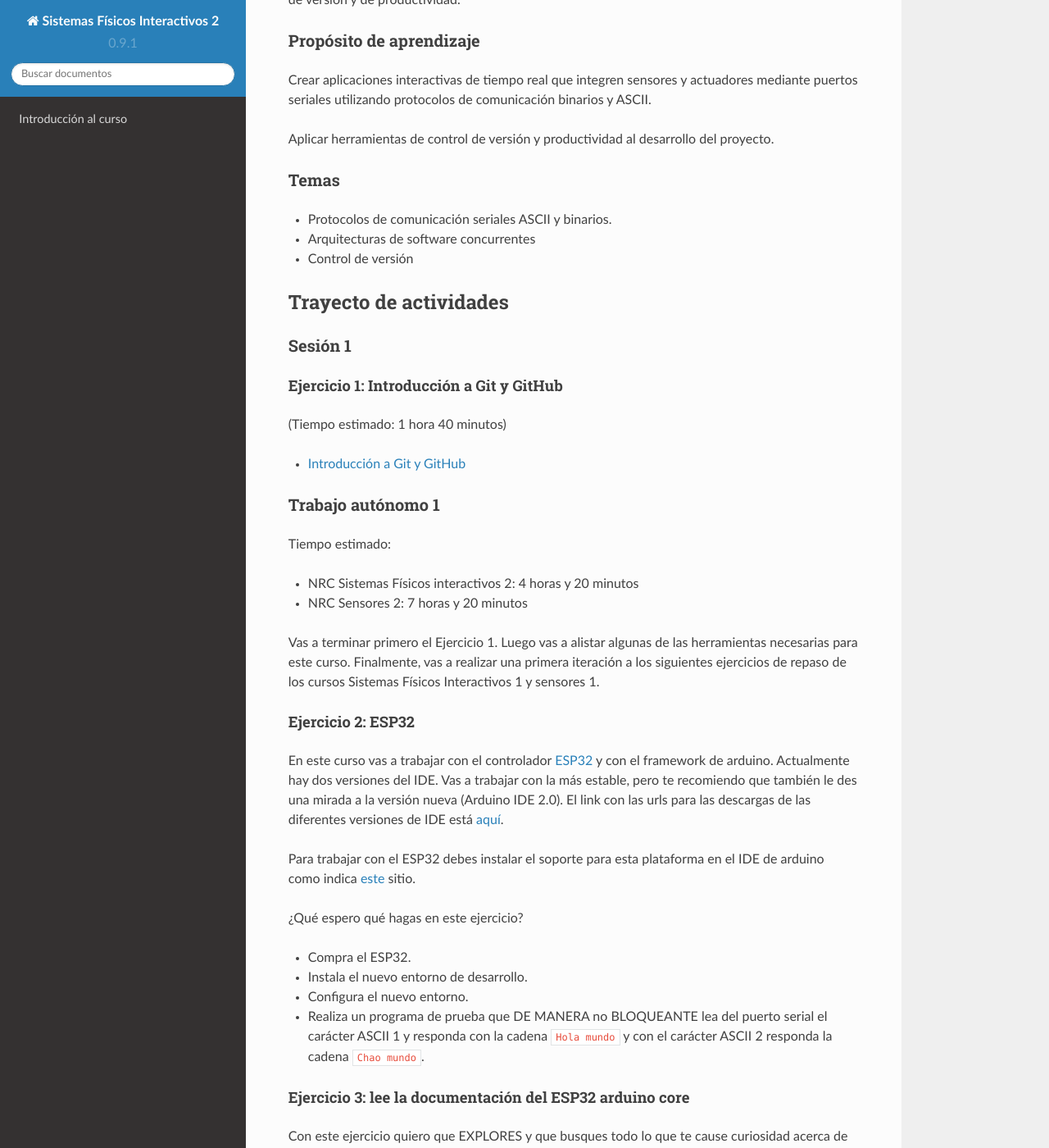
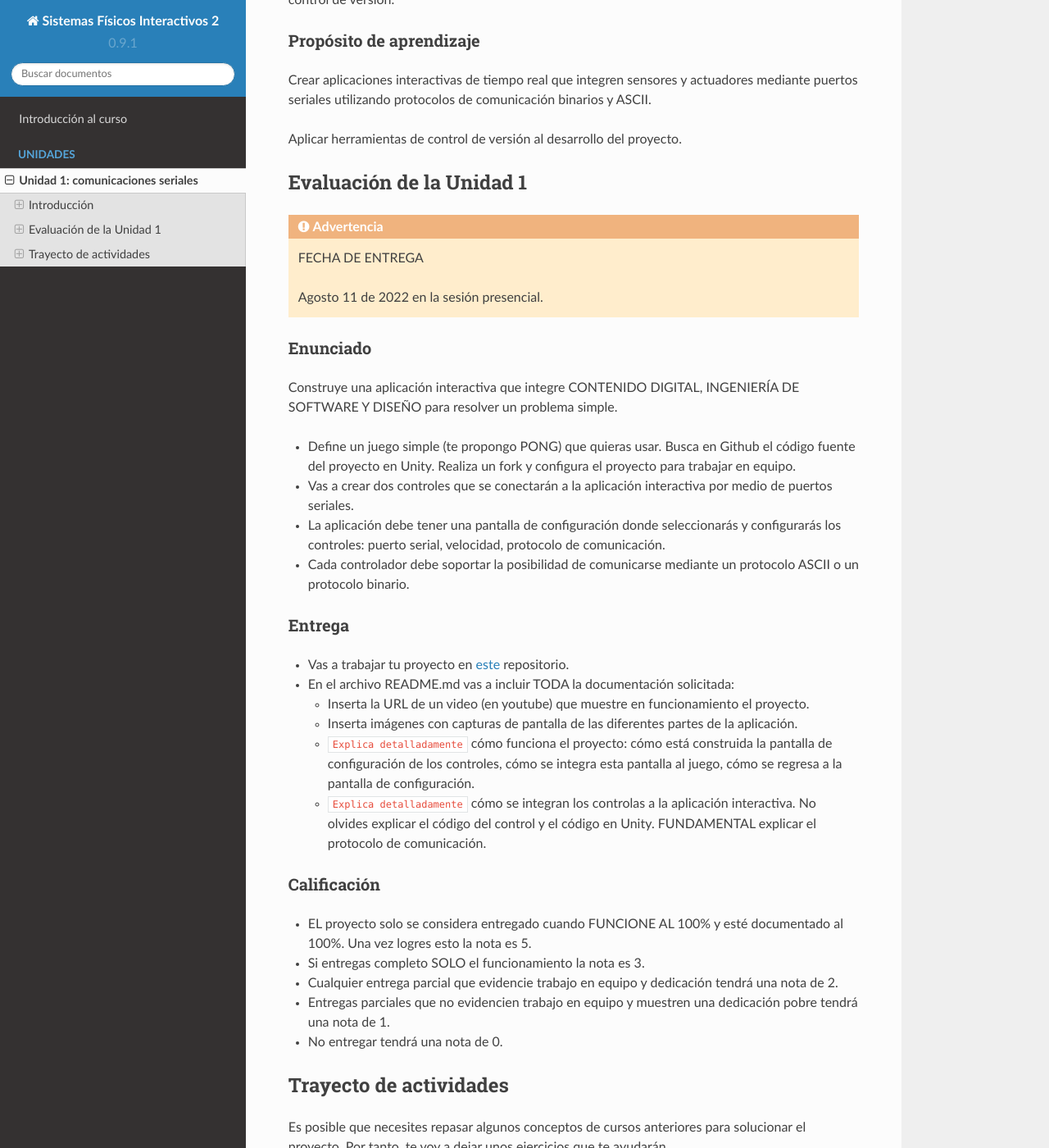
Before and after one commit to juanferfranco/SistemasFisicosInteractivos2, a Sphinx documentation site: the page built from docs/_unidad1/unidad1.rst, in a window 1280 px wide and 1400 px high, scrolled down 396 px. Shown: the whole window at 82% size. Built offline with Sphinx 7.4.7 and the Read the Docs theme 2.0.0, drawn with Linux system fonts in a browser that asks for light colours; pages that are not in the unit, such as notebooks, are missing from menus; some of the changed text lies outside the part shown.

Commit message:
unit 1 to review

```diff
--- a/docs/_intro/intro.rst
+++ b/docs/_intro/intro.rst
@@ -4,8 +4,20 @@ INTRODUCCIÓN AL CURSO
 Descripción del curso
 ----------------------
 
-El objeto de este curso es aprender a integrar redes de sensores, actuadores y sistemas de cómputo
-para la construcción de aplicaciones interactivas.
+El objeto de este curso es aprender a integrar sistemas de cómputo distribuidos para la construcción de
+aplicaciones interactivas.
+
+¿Por ejemplo?
+
+* `Interactive <https://momentfactory.com/reel/interactive-demo>`__ Momento Factory
+* `Lumia <https://momentfactory.com/reel/lumina-night-walks-demo>`__ de Moment Factory
+
+Entretenimiento digital tiene 5 tipos de cursos: contenidos digitales, diseño, ingeniería de software,
+materialización y gestión e innovación TIC. Este curso es del tipo materialización.
+
+¿Cómo encaja este curso en el diseño de Ingeniería en diseño de entretenimiento digital?
+
+Te lo cuento en el tablero.
 
 Propósito del curso
 ---------------------
@@ -27,11 +39,13 @@ de sistemas intermediados por el entretenimiento digital.
 
 NIVEL: autónomo.
 
+¿Qué significa el nivel autónomo? ¿Eso quiere decir que hay más niveles?
+
 Carta descriptiva
 -------------------
 
-En `este <https://drive.google.com/file/d/1rRzPxSS62u-0AlrML0ZpUeFVswV78DD2/view?usp=sharing>`__ enlace puedes
-revisar la carta descriptiva del curso.
+En `este <https://drive.google.com/file/d/1rRzPxSS62u-0AlrML0ZpUeFVswV78DD2/view?usp=sharing>`__ enlace
+puedes revisar la carta descriptiva del curso.
 
 Estructura y metodología del curso
 -----------------------------------
@@ -44,40 +58,39 @@ Estructura y metodología del curso
 Cronograma
 -----------
 
-#. Unidad 1: semanas 1 a 4
-#. Unidad 2: semanas 5 a 8.
-#. Unidad 3: semanas 9 a 12.
-#. Unidad 4: semanas 13 a 16.
+#. Unidad 1: semanas 1 a 6.
+#. Unidad 2: semanas 7 a 9.
+#. Unidad 3: semanas 10 a 13.
+#. Unidad 4: semanas 14 a 16.
 
 Evaluación
 -----------
 
-* Evaluación 1: 25%. semana 4.
-* Evaluación 2: 25%. semana 8.
-* Evaluación 3: 25%. semana 12.
+* Evaluación 1: 25%. semana 6.
+* Evaluación 2: 25%. semana 9.
+* Evaluación 3: 25%. semana 13.
 * Evaluación 4: 25%. semana 16.
 
 Dedicación
 ----------
 
-.. warning:: ESTE CURSO TIENE UN COMPONENTE DE TRABAJO AUTÓNOMO
+.. warning:: ESTE CURSO TIENE UN COMPONENTE DE TRABAJO AUTÓNOMO...
 
     MUY ALTO!!!!!!!!!!!!!!!!!
 
 Este curso en 2022-20 se ofrecerá en modalidad proyecto. Semanalmente tendremos encuentros
-presenciales para resolver dudas y para realizar asesorías.
+presenciales ``para resolver dudas, para realizar asesorías y para realizar el seguimiento
+de los proyectos``.
 
 * Las asesorías presenciales serán de 1 hora 40 minutos.
 * El trabajo autónomo del curso será de 4 horas y 20 minutos.
 
-
 Actividades de cada unidad
 ----------------------------
 
-Cada unidad está compuesta por lecturas, ejercicios y un proyecto. Cada semana nos reuniremos
+Cada unidad está compuesta por lecturas, ejercicios y ``un PROYECTO``. Cada semana nos reuniremos
 para resolver las dudas y aclarar conceptos correspondientes al trabajo de esa semana y la semana
 anterior. El resto del tiempo debes organizar tu agenda para emplear las horas de trabajo autónomas.
-
 
 Evidencias de evaluación
 -------------------------
--- a/docs/_unidad1/unidad1.rst
+++ b/docs/_unidad1/unidad1.rst
@@ -4,16 +4,15 @@ Unidad 1. Comunicaciones seriales
 Introducción
 --------------
 
-En esta primera unidad vamos a repasar algunos aspectos
-importantes de cursos anteriores que necesitarás de nuevo en este curso.
-En especial:
+En esta primera unidad vamos a repasar algunos aspectos importantes de cursos anteriores.
+Entre los aspectos a revisar están:
 
 * Comunicaciones seriales mediante protocolos ASCII y binarios
 * Técnicas de programación concurrente y programación orientada
   a objetos.
 
-Adicionalmente, en esta unidad vamos a introducir herramientas
-de trabajo en equipo bajo control de versión y de productividad.
+Adicionalmente, en esta unidad vamos a repasar el uso de herramientas
+de trabajo en equipo bajo control de versión.
 
 Propósito de aprendizaje
 ***************************
@@ -22,53 +21,87 @@ Crear aplicaciones interactivas de tiempo real que integren
 sensores y actuadores mediante puertos seriales utilizando protocolos
 de comunicación binarios y ASCII.
 
-Aplicar herramientas de control de versión y productividad al
-desarrollo del proyecto.
+Aplicar herramientas de control de versión al desarrollo del proyecto.
 
-Temas
-********
 
-* Protocolos de comunicación seriales ASCII y binarios.
-* Arquitecturas de software concurrentes
-* Control de versión
+Evaluación de la Unidad 1
+----------------------------
+
+.. warning:: FECHA DE ENTREGA
+
+    Agosto 11 de 2022 en la sesión presencial.
+
+
+Enunciado
+************
+
+Construye una aplicación interactiva que integre CONTENIDO DIGITAL, INGENIERÍA DE SOFTWARE Y
+DISEÑO para resolver un problema simple.
+
+
+* Define un juego simple (te propongo PONG) que quieras usar. Busca en Github el código fuente del proyecto
+  en Unity. Realiza un fork y configura el proyecto para trabajar en equipo.
+* Vas a crear dos controles que se conectarán a la aplicación interactiva por medio
+  de puertos seriales.
+* La aplicación debe tener una pantalla de configuración donde seleccionarás y configurarás
+  los controles: puerto serial, velocidad, protocolo de comunicación.
+* Cada controlador debe soportar la posibilidad de comunicarse mediante un protocolo ASCII
+  o un protocolo binario.
+
+Entrega
+*********
+
+* Vas a trabajar tu proyecto en `este <https://classroom.github.com/a/ZXy_lP5X>`__ repositorio.
+* En el archivo README.md vas a incluir TODA la documentación solicitada:
+
+  * Inserta la URL de un video (en youtube) que muestre en funcionamiento el proyecto.
+  * Inserta imágenes con capturas de pantalla de las diferentes partes de la aplicación.
+  * ``Explica detalladamente`` cómo funciona el proyecto: cómo está construida la pantalla de
+    configuración de los controles, cómo se integra esta pantalla al juego, cómo se regresa
+    a la pantalla de configuración.
+  * ``Explica detalladamente`` cómo se integran los controlas a la aplicación interactiva. No
+    olvides explicar el código del control y el código en Unity. FUNDAMENTAL explicar el
+    protocolo de comunicación.
+
+Calificación
+**************
+
+* EL proyecto solo se considera entregado cuando FUNCIONE AL 100% y esté documentado al
+  100%. Una vez logres esto la nota es 5.
+* Si entregas completo SOLO el funcionamiento la nota es 3.
+* Cualquier entrega parcial que evidencie trabajo en equipo y dedicación tendrá una nota de 2.
+* Entregas parciales que no evidencien trabajo en equipo y muestren una dedicación pobre
+  tendrá una nota de 1.
+* No entregar tendrá una nota de 0.
+
 
 Trayecto de actividades
-------------------------
+--------------------------
 
-Sesión 1
-***********
+Es posible que necesites repasar algunos conceptos de cursos anteriores para solucionar el
+proyecto. Por tanto, te voy a dejar unos ejercicios que te ayudarán.
 
-Ejercicio 1: Introducción a Git y GitHub
-^^^^^^^^^^^^^^^^^^^^^^^^^^^^^^^^^^^^^^^^^^^^^^
+Ejercicio 1: Git y GitHub
+******************************
 
-(Tiempo estimado: 1 hora 40 minutos)
+* Vas a ver el siguiente `playlist <https://www.youtube.com/watch?v=NB1womcQm7g&list=PLNoRsahkiuzWzJ18HSWT8ArYsi1gxFExm>`__
+* Luego de verlo, vas a repetir el playlist, pero esta vez vas a reproducir los ejercicios
+  que están allí con un compañero, al menos.
+* Repite los procesos anteriores PERO ESTA VEZ DE MEMORIA.
 
-.. toctree::
-    :maxdepth: 1
+.. warning:: REVISIÓN LA PRÓXIMA SEMANA DE ESTE TRABAJO.
 
-    Introducción a Git y GitHub <./introGit>
-
-Trabajo autónomo 1
-*********************
-Tiempo estimado:
-
-* NRC Sistemas Físicos interactivos 2: 4 horas y 20 minutos
-* NRC Sensores 2: 7 horas y 20 minutos
+    Muestra al profesor el resultado de este ejercicio.
 
 
-Vas a terminar primero el Ejercicio 1. Luego vas a alistar algunas
-de las herramientas necesarias para este curso. Finalmente, vas a realizar
-una primera iteración a los siguientes ejercicios de repaso de los cursos Sistemas
-Físicos Interactivos 1 y sensores 1.
+Ejercicio 2: ESP32
+******************************
 
-Ejercicio 2: ESP32
-^^^^^^^^^^^^^^^^^^^^^
-
-En este curso vas a trabajar con el controlador `ESP32 <https://www.didacticaselectronicas.com/index.php/comunicaciones/bluetooth/tarjeta-de-desarrollo-esp32-wroom-32d-tarjetas-modulos-de-desarrollo-con-de-wifi-y-bluetooth-esp32u-con-conector-u-fl-tarjeta-comunicaci%C3%B3n-wi-fi-bluetooth-esp32u-iot-esp32-nodemcu-d0wd-detail>`__
-y con el framework de arduino. Actualmente hay dos versiones del IDE. Vas a trabajar con la más estable,
-pero te recomiendo que también le des una mirada a la versión nueva (Arduino IDE 2.0). El link con las
-urls para las descargas de las diferentes versiones de IDE está
-`aquí <https://www.arduino.cc/en/software>`__.
+En este curso vas a trabajar con el controlador `ESP32 <https://www.didacticaselectronicas.com/index.php/sistemas-de-desarrollo/espressif-systems/esp32/tarjeta-de-desarrollo-esp32-wrover-b-tarjetas-modulos-de-desarrollo-de-con-wifi-y-bluetooth-esp32u-comunicaci%C3%B3n-wi-fi-bluetooth-esp32u-iot-esp32-nodemcu-wrover-devkit-detail>`__
+y con el framework de arduino. Actualmente hay dos versiones del IDE. Vas a trabajar con la más estable, es decir,
+la 1.8.19. El link con las urls para las descargas de las diferentes versiones de IDE está
+`aquí <https://www.arduino.cc/en/software>`__. Te recomiendo que descargues la versión .zip y una vez
+descomprimas el archivo, antes de abrir el IDE de arduino, crea la carpeta ``portable``.
 
 Para trabajar con el ESP32 debes instalar el soporte para esta plataforma en el IDE de
 arduino como indica `este <https://docs.espressif.com/projects/arduino-esp32/en/latest/installing.html>`__
@@ -84,7 +117,8 @@ sitio.
   la cadena ``Chao mundo``.
 
 Ejercicio 3: lee la documentación del ESP32 arduino core
-^^^^^^^^^^^^^^^^^^^^^^^^^^^^^^^^^^^^^^^^^^^^^^^^^^^^^^^^^^
+**********************************************************
+
 
 Con este ejercicio quiero que EXPLORES y que busques todo lo que te cause
 curiosidad acerca de la documentación oficial del PORT de arduino para el ESP32.
@@ -92,7 +126,7 @@ El repositorio oficial es `este <https://github.com/espressif/arduino-esp32>`__.
 La página oficial con la documentación es `esta <https://docs.espressif.com/projects/arduino-esp32/en/latest/index.html>`__.
 
 Ejercicio 4: protocolos ASCII
-^^^^^^^^^^^^^^^^^^^^^^^^^^^^^^
+******************************
 
 Vamos a recordar cómo integrar un sensor a Unity mediante el uso
 de protocolos ASCII. ¿Recuerdas Ardity?
@@ -659,7 +693,7 @@ timeout de lectura.
 
 
 Ejercicio 5: protocolos binarios
-^^^^^^^^^^^^^^^^^^^^^^^^^^^^^^^^^^^^
+************************************
 
 Ahora vas a repasar el uso de protocolos binarios para integrar la información
 de un sensor que usa este protocolo a una aplicación en Unity. Se trata de un
@@ -685,65 +719,8 @@ El código de Unity está `aquí <https://github.com/juanferfranco/sensores2/tre
 
 La escena donde está la implementación se llama DemoScene_RFIDProtocol.
 
-Sesión 2
-***********
-
-Ejercicio 6: revisión de conceptos básicos
-^^^^^^^^^^^^^^^^^^^^^^^^^^^^^^^^^^^^^^^^^^^^^^
-(Tiempo estimado: 1 hora 40 minutos)
-
-En esta sesión vamos a revisar juntos algunos conceptos básicos de manejo del puerto
-de comunicaciones seriales, las comunicaciones en binario y en ASCII.
-
-Trabajo autónomo 2
-*********************
-Tiempo estimado:
-
-* NRC Sistemas Físicos interactivos 2: 4 horas y 20 minutos
-* NRC Sensores 2: 7 horas y 20 minutos
-
-Vas a revisar de nuevo los ejercicios 2 al 5. La idea es que puedas terminar de analizar detenidamente
-y si ya lo has hecho te propongo que hagas una nueva iteración.
-
-Sesión 3
-***********
-
-Vamos a recorrer entre todos el material de la unidad resolviendo dudas.
-
-Trabajo autónomo 3
-*********************
-Tiempo estimado:
-
-* NRC Sistemas Físicos interactivos 2: 4 horas y 20 minutos
-* NRC Sensores 2: 7 horas y 20 minutos
-
-Realiza un programa que funcione usando dos dispositivos seriales. Los dispositivos
-tendrán el Demo de Ardity que analizamos en clase.
-
-Sesión 4
-***********
-
-Continuaremos revisando juntos los ejercicios 2 al 5.
-
-
-Trabajo autónomo 4
-*********************
-Tiempo estimado:
-
-* NRC Sistemas Físicos interactivos 2: 4 horas y 20 minutos
-* NRC Sensores 2: 7 horas y 20 minutos
-
-* Termina por favor los ejercicios 2 al 5 y prepárate para la evaluación la próxima semana.
-* Con lo repasado hasta ahora y entiendo mejor cómo funciona Ardity. Vas a crear un proyecto
-  en Unity, pero esta vez no vas a incluir Ardity. Lo que harás es tomar solo las clases de
-  Ardity que necesites para el proyecto. La idea con este ejercicio es que te asegures
-  que si comprendes cuáles son las partes de Ardity que tu proyecto usa.
-
-Sesión 5
-***********
-
-Ejercicio 7: Caso de estudio
-^^^^^^^^^^^^^^^^^^^^^^^^^^^^^^^^^^^^^
+Ejercicio 6: Caso de estudio
+******************************
 
 En este ejercicio te propongo que revises la solución al siguiente problema:
 
@@ -788,82 +765,5 @@ Para descargar la solución sigue los siguientes pasos:
   SerialController1AsciiProtocol y SerialController2BinaryProtocol. Ambos directorios los
   encontraras en el directorio del recién clonado repositorio.
 * Estudia con detenimiento los protocolos de comunicación y experimenta antes con ellos usando
-  la aplicación ScriptCommunicator.
+  la aplicación ``ScriptCommunicator``.
 * Adiciona el proyecto clonado a Unity y ábrelo. Luego analiza con detenimiento cada detalle.
-
-Trabajo autónomo 5
-*********************
-Tiempo estimado:
-
-* NRC Sistemas Físicos interactivos 2: 4 horas y 20 minutos
-* NRC Sensores 2: 7 horas y 20 minutos
-
-Vas a utilizar el trabajo autónomo de esta semana para terminar de aclarar tus dudas
-con respecto al ejercicio 7 y para realizar la evaluación de la Unidad.
-
-Sesión 6
-***********
-
-Continuar trabajando en la evaluación y realizar la entrega en la sesión
-en caso de terminarla.
-
-Trabajo autónomo 6
-*********************
-Tiempo estimado:
-
-* NRC Sistemas Físicos interactivos 2: 4 horas y 20 minutos
-* NRC Sensores 2: 7 horas y 20 minutos
-
-Terminar la evaluación.
-
-Evaluación de la Unidad 1
-----------------------------
-
-Enunciado
-************
-
-Usando como base el ejercicio 7, vas modifica los protocolos de comunicación ASCII y binario
-y la interfaz de usuario para que soporten los siguientes protocolos y las necesidades
-de visualización de la aplicación.
-
-El problema consiste en comunicar una aplicación interactiva (Unity) con un controlador
-que tiene varios sensores digitales y varios actuadores digitales.
-
-ASCII:
-
-* La aplicación podrá preguntar por el estado de todos los sensores enviando la trama:
-  ``sensores\n``.
-* La aplicación podrá preguntar por el estado de todos los actuadores con la trama:
-  ``actuadores\n``.
-* El controlador responderá con una lista que muestre el estado de los n sensores o
-  actuadores que tenga, así: ``1,valor,2,valor,...n,valorn\n``.
-* La aplicación podrá modificar el estado de un actuador en particular enviando:
-  ``actuador,valor\n``. Por ejemplo, para cambiar el estado del actuador 3 a alto,
-  se enviará la trama: ``3,1\n``
-
-BINARIO:
-
-NO OLVIDES que DEBES ENVIAR BYTES! NO CADENAS DE CARACTERES.
-
-* La aplicación podrá preguntar por el estado de todos los sensores enviando la trama:
-  ``0x01``.
-* La aplicación podrá preguntar por el estado de todos los actuadores con la trama:
-  ``0x02``.
-* El controlador responderá con una lista que muestre el estado de los n sensores o
-  actuadores que tenga, así: ``Byte1 Byte2 ... Byten``. El byte 1 representa la cantidad
-  de sensores o actuadores a reportar. Los bytes 2 a n representan los valores. Por ejemplo,
-  si un controlador tiene 2 sensores, uno en estado alto y otro en estado bajo, la trama
-  enviada será: 0x02 0x01 0x00
-* La aplicación podrá modificar el estado de actuador enviando: ``Byte1 Byte2``. El byte
-  1 representará el número del actuador y el byte 2 su valor.
-
-Entrega
-*********
-
-* Vas a entregar en `este <https://classroom.github.com/a/S0AR95-S>`__ repositorio SOLO
-  los archivos que están allí con tu solución propuesta.
-* En la Wiki vas a explicar cómo solucionaste la implementación de cada protocolo.
-* Coloca imágenes de la interfaz de usuario que muestren cómo se ve la visualización
-  de la información solicitada.
-* En la sesión de la SEMANA 6 (próxima) DEBES terminar la evaluación o traerla lista
-  para demostrarla.
--- a/docs/index.rst
+++ b/docs/index.rst
@@ -11,13 +11,15 @@ Curso de 2 créditos y 96 horas totales
    :maxdepth: 1
 
    Introducción al curso <_intro/intro>
+   ¿Cómo aprender a aprender? <_intro/learning>
+   ¿Qué herramientas necesito? <_intro/tools>
 
 .. toctree::
    :maxdepth: 1
    :caption: UNIDADES
 
+   Unidad 1: comunicaciones seriales <_unidad1/unidad1>
 ..
-   Unidad 1: comunicaciones seriales <_unidad1/unidad1>
    Unidad 2: sensores y actuadores inteligentes <_unidad2/unidad2>
    Unidad 3: sensores y actuadores inalámbricos <_unidad3/unidad3>
    Unidad 4: aplicaciones interactivas distribuidas <_unidad4/unidad4>
```
